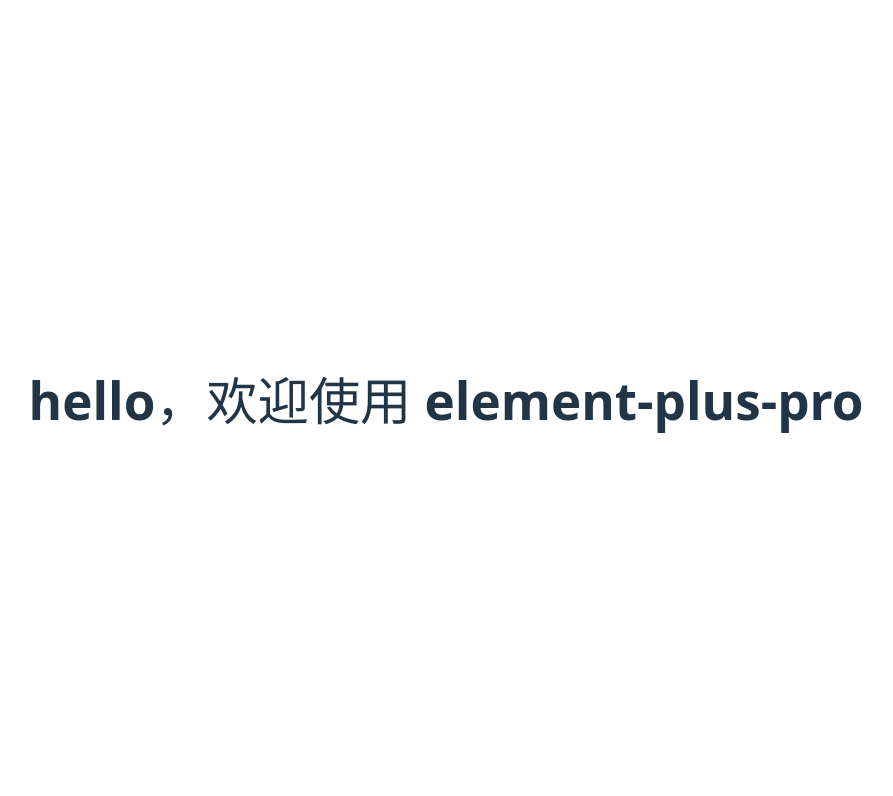
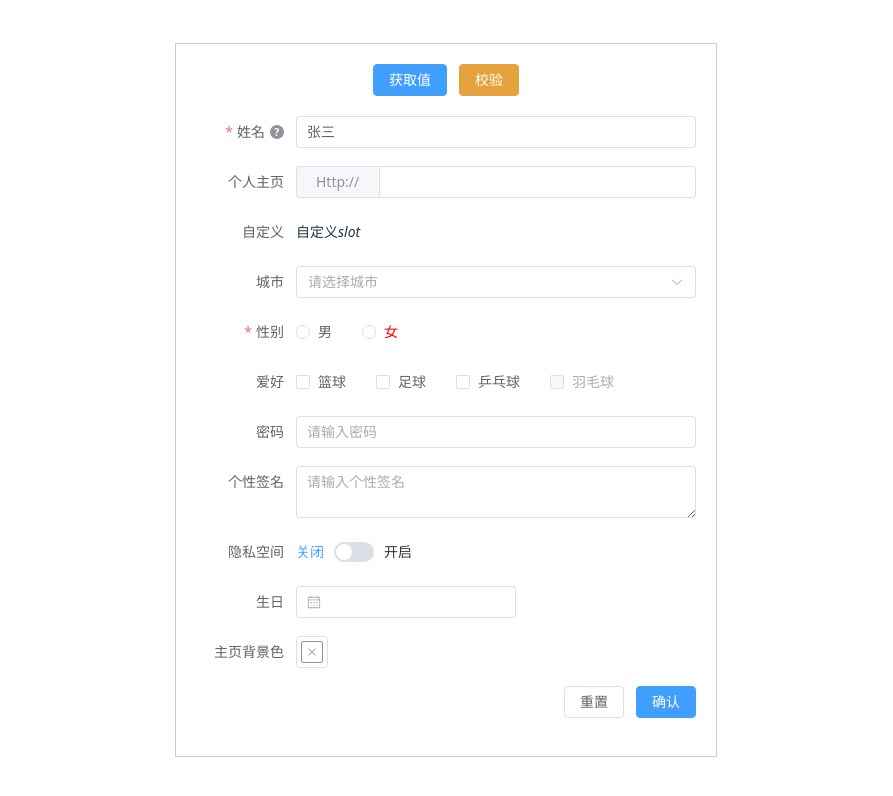
Before and after one commit to jieci0825/element-plus-pro, a Vue app in the folder play/: page / in a window 1280 px wide. Shown: the top 796 px of the page, without its empty margins (194-1087 px from the left). Built offline with nearby package versions, Linux system fonts and the light colour scheme.

Commit message:
feat: 增加测试配置

```diff
--- a/play/src/App.vue
+++ b/play/src/App.vue
@@ -1,5 +1,10 @@
-<script setup lang="ts"></script>
+<script setup lang="ts">
+import UseProForm from './examples/use-pro-form.vue'
+import UseProTable from './examples/use-pro-table.vue'
+</script>
 
 <template>
-    <h1>hello，欢迎使用 element-plus-pro</h1>
+    <!-- <h1>hello，欢迎使用 element-plus-pro</h1> -->
+    <UseProForm />
+    <!-- <UseProTable /> -->
 </template>
--- a/play/src/examples/use-pro-form.vue
+++ b/play/src/examples/use-pro-form.vue
@@ -1,5 +1,9 @@
 <script setup lang="ts">
-import { ProForm, ProFormItemType } from '@jc/element-plus-pro-components'
+import {
+    ProForm,
+    ProFormFooterConfig,
+    ProFormItemType
+} from '@jc/element-plus-pro-components'
 import { h, ref, useTemplateRef } from 'vue'
 import { FormRules } from 'element-plus'
 
@@ -120,20 +124,30 @@
     }
 ]
 
+const footerConfig: ProFormFooterConfig = {}
+
 interface RuleForm {
     name: string
+    gender: string
 }
 
 const rules: FormRules<RuleForm> = {
-    name: [{ required: true, message: '请输入姓名', trigger: 'blur' }]
+    name: [{ required: true, message: '请输入姓名', trigger: 'blur' }],
+    gender: [{ required: true, message: '请选择性别', trigger: 'change' }]
 }
 
-const form = ref({})
+const form = ref({
+    name: '张三'
+})
 const formInstance = useTemplateRef('formRef')
 const handleValidate = () => {
     // 具体使用同 element-plus
     //  - https://element-plus.org/zh-CN/component/form.html#表单校验
     formInstance.value.validate()
+}
+
+const handleSubmit = (value, errInfo) => {
+    console.log(value, errInfo)
 }
 </script>
 
@@ -149,8 +163,10 @@
             label-width="100px"
             :rules="rules"
             :form-items="formItems"
+            :footer-config="footerConfig"
             v-model="form"
             ref="formRef"
+            @submit="handleSubmit"
         >
             <template #custom>
                 <i>自定义slot</i>
```
